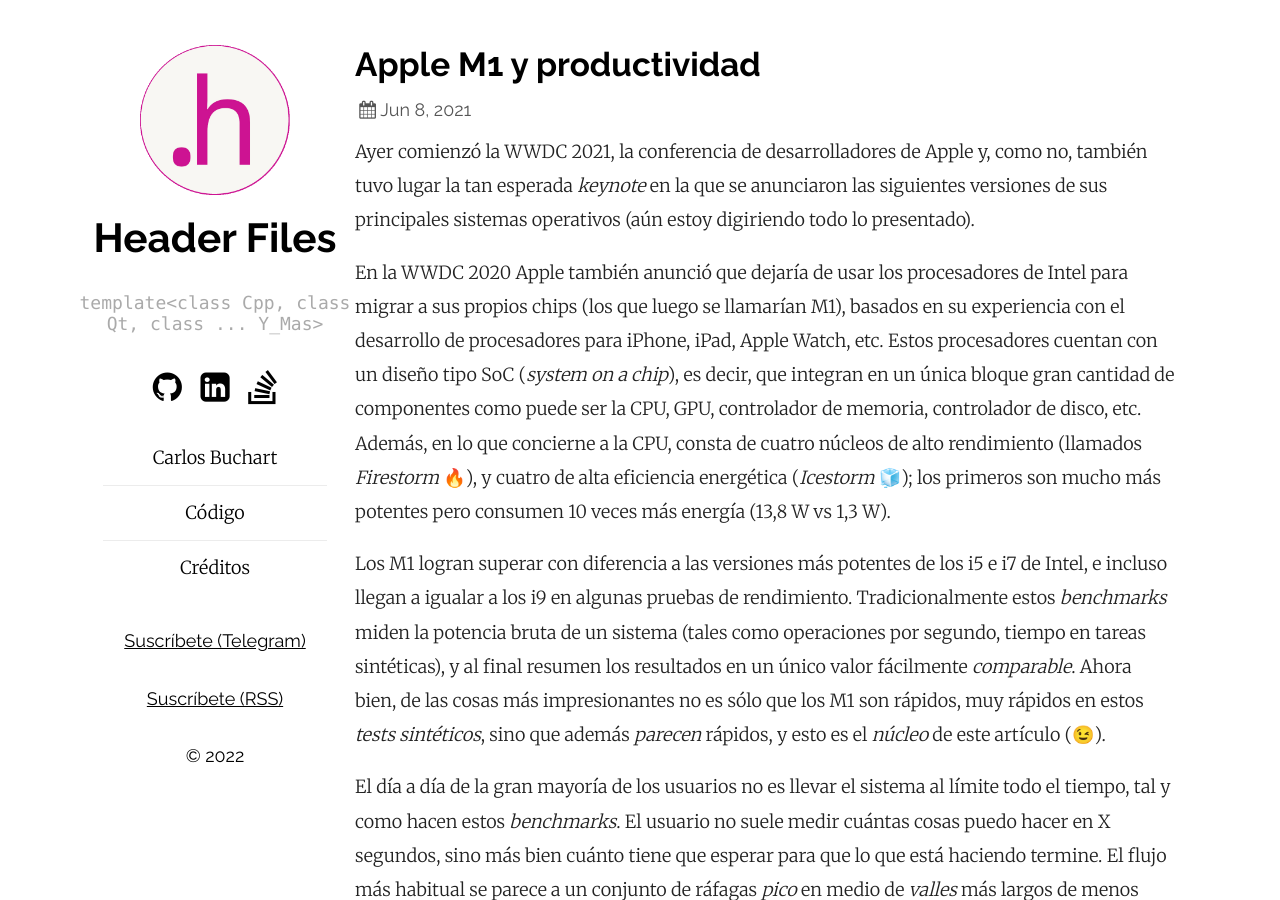
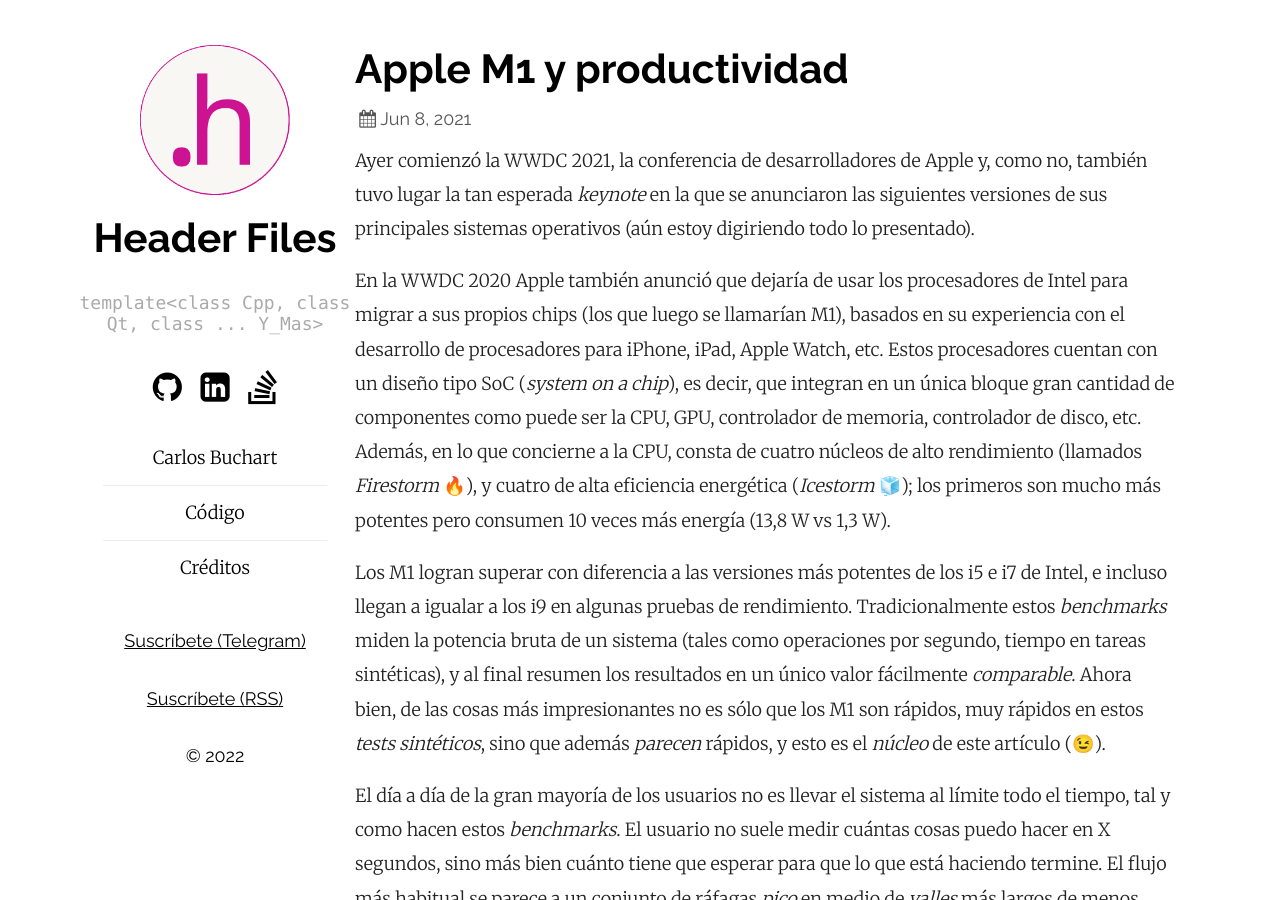
Before and after one commit to BlogHeaderFiles/BlogHeaderFiles.github.io, a Jekyll site: the page built from _posts/2021-06-08-m1-productividad.md, in a window 1280 px wide and 900 px high. Built offline with Jekyll 4.4.1, drawn with Linux system fonts in a browser that asks for light colours; comment, search, counter and statistics services are not loaded.

Commit message:
Fix post title

```diff
--- a/_layouts/post.html
+++ b/_layouts/post.html
@@ -4,7 +4,7 @@
 {%- assign date_format = site.plainwhite.date_format | default: "%b %-d, %Y" -%}
 <div class="post-container">
   <a class="post-link" href="{{ page.url | relative_url }}">
-    <h2 class="post-title">{{ page.title | escape }}</h2>
+    <h1 class="post-title">{{ page.title | escape }}</h1>
   </a>
   <div class="post-meta">
     <div class="post-date"><i class="icon-calendar"></i>{{ page.date | date: date_format }}</div>
```
